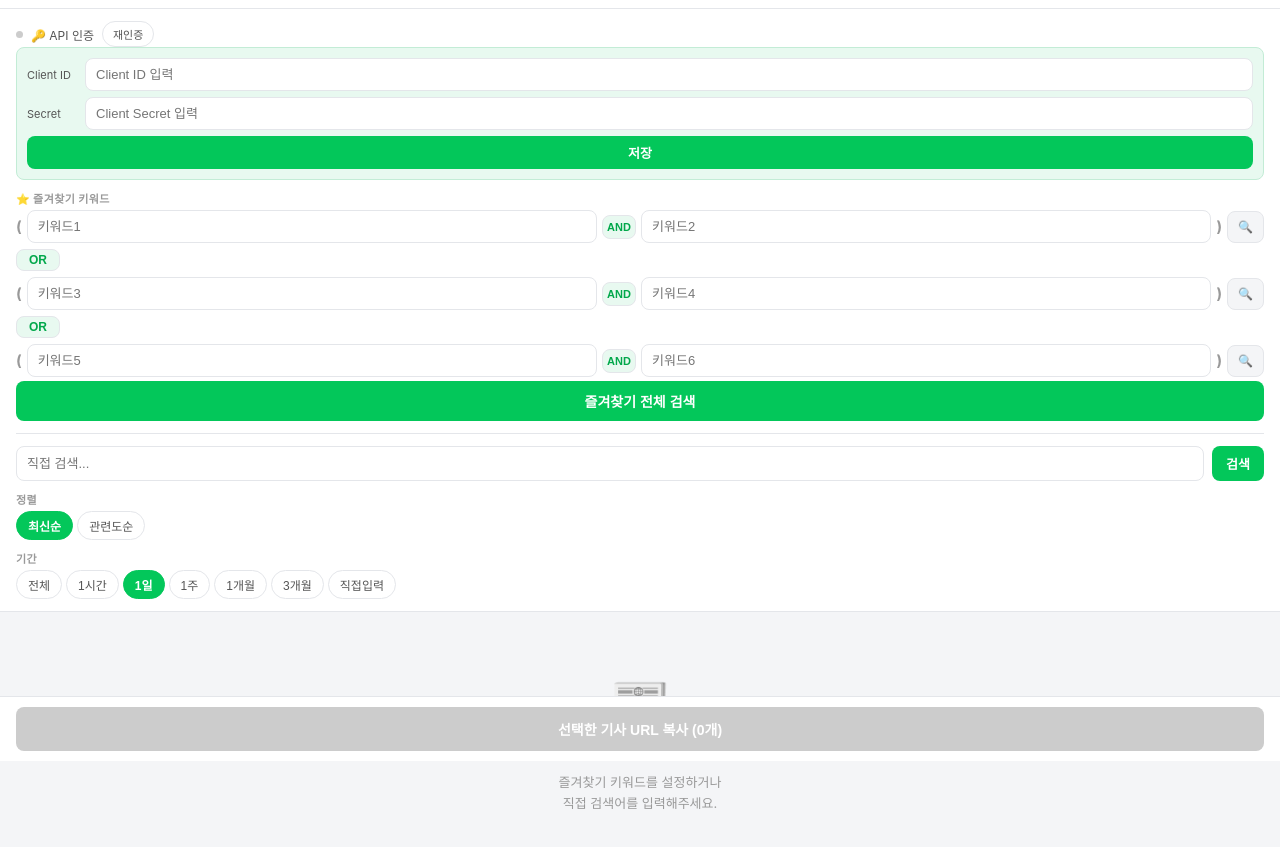
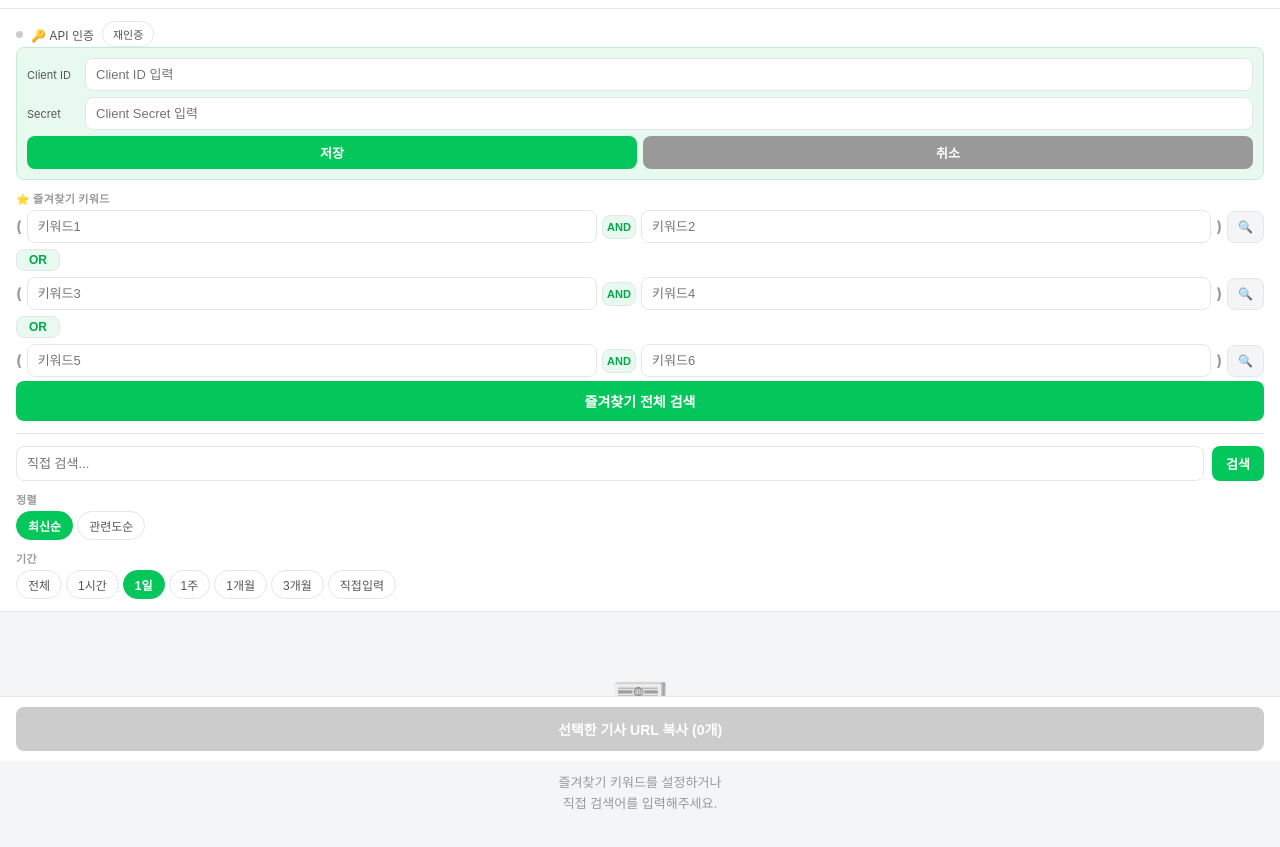
Before and after one commit to zamshin00/news-app, a plain HTML site: page index.html in a window 1280 px wide. Both pictures are taken after a click on the button "재인증". Shown: the part 39-886 px from the top of the page. Drawn offline with Linux system fonts and the light colour scheme.

Commit message:
Update index.html

```diff
--- a/index.html
+++ b/index.html
@@ -177,7 +177,10 @@ input[type="date"] { font-size: 12px; }
         <span>Secret</span>
         <input type="text" id="clientSecret" placeholder="Client Secret 입력" autocomplete="off">
       </div>
-      <button class="api-save-btn" onclick="saveApiKeys()">저장</button>
+      <div style="display:flex;gap:6px;">
+        <button class="api-save-btn" onclick="saveApiKeys()" style="flex:1;">저장</button>
+        <button class="api-save-btn" onclick="cancelApiFields()" style="flex:1;background:#999;">취소</button>
+      </div>
     </div>
   </div>
 
@@ -357,6 +360,12 @@ let periodVal = '1d';
 // ── API ──
 function toggleApiFields() {
   document.getElementById('apiFields').classList.toggle('open');
+}
+function cancelApiFields() {
+  document.getElementById('apiFields').classList.remove('open');
+  // 입력란 초기화 (기존 저장값 유지)
+  document.getElementById('clientId').value = '';
+  document.getElementById('clientSecret').value = '';
 }
 function saveApiKeys() {
   const id = document.getElementById('clientId').value.trim();
```
